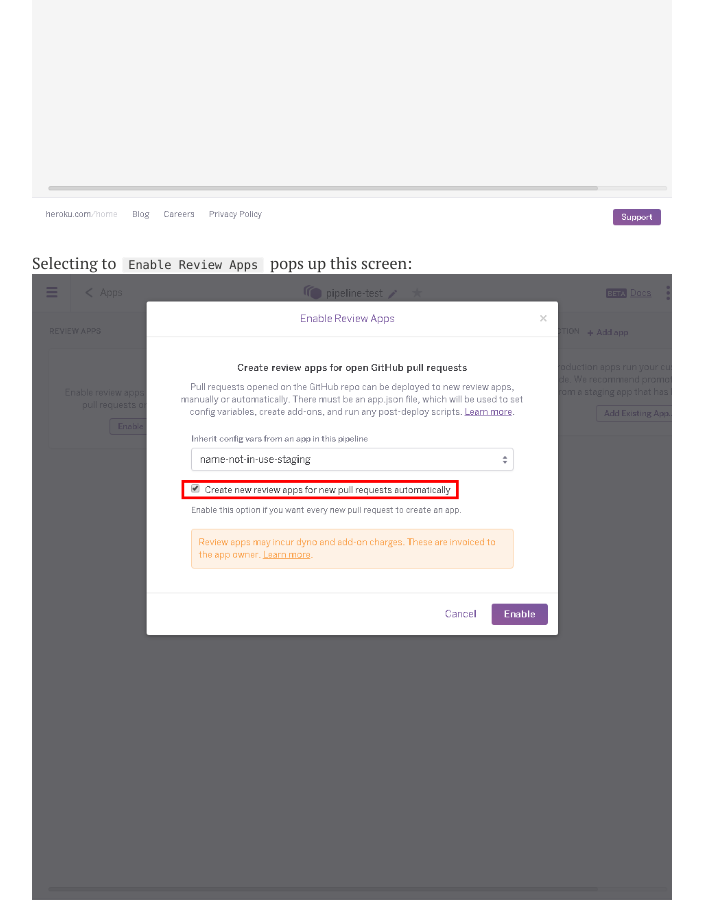
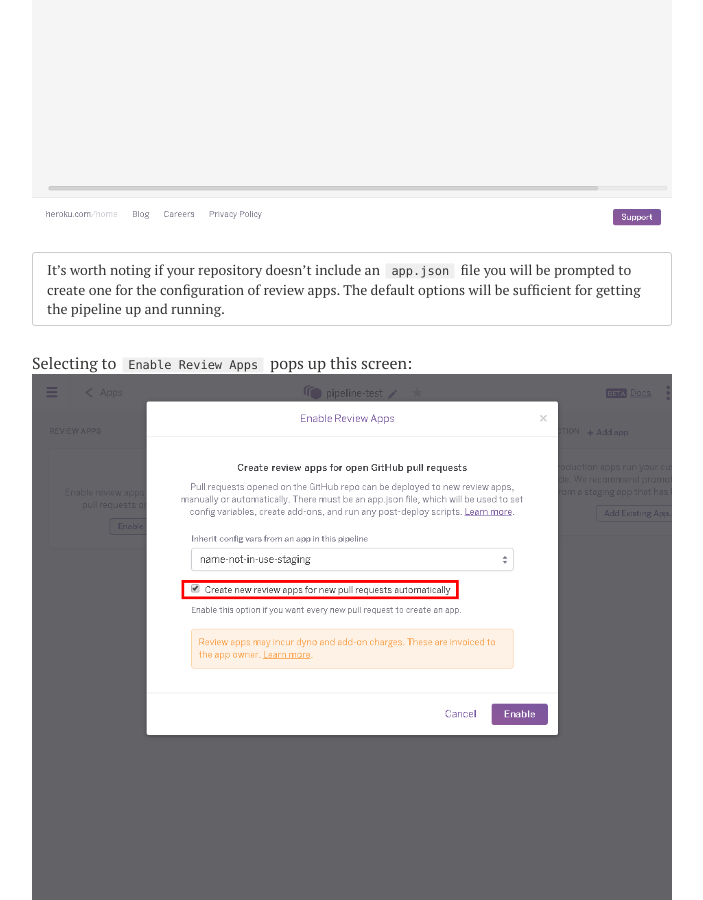
Before and after one commit to st3v3nhunt/st3v3nhunt.github.io, a Jekyll site: the page built from _posts/development/2016-02-03-how-to-setup-a-simple-heroku-pipeline.md, in a window 1280 px wide and 900 px high, scrolled down 4701 px. Shown: the whole window, without its empty margins (288-991 px from the left). Built offline with Jekyll 4.4.1, drawn with Linux system fonts in a browser that asks for light colours; nearby versions of some CDN libraries; comment, search, counter and statistics services are not loaded; some of the changed text lies outside the part shown.

Commit message:
:crocodile: Info for when repo doesn't include app.json

```diff
--- a/_posts/development/2016-02-03-how-to-setup-a-simple-heroku-pipeline.md
+++ b/_posts/development/2016-02-03-how-to-setup-a-simple-heroku-pipeline.md
@@ -36,6 +37,9 @@
 
 Following the link to manage review apps shows us the visualisation of the pipeline for the first time:
 ![Enable review apps in pipeline](/images/pipelines/enable-review-apps.png)
+
+It's worth noting if your repository doesn't include an `app.json` file you will be prompted to create one for the configuration of review apps. The default options will be sufficient for getting the pipeline up and running.
+{: .notice}
 
 Selecting to `Enable Review Apps` pops up this screen:
 ![Setup review apps for all pull requests](/images/pipelines/set-review-apps-auto-deploy.png)
```
Also changed, not shown: other parts of _posts/development/2016-02-03-how-to-setup-a-simple-heroku-pipeline.md (+1 -0 lines).
